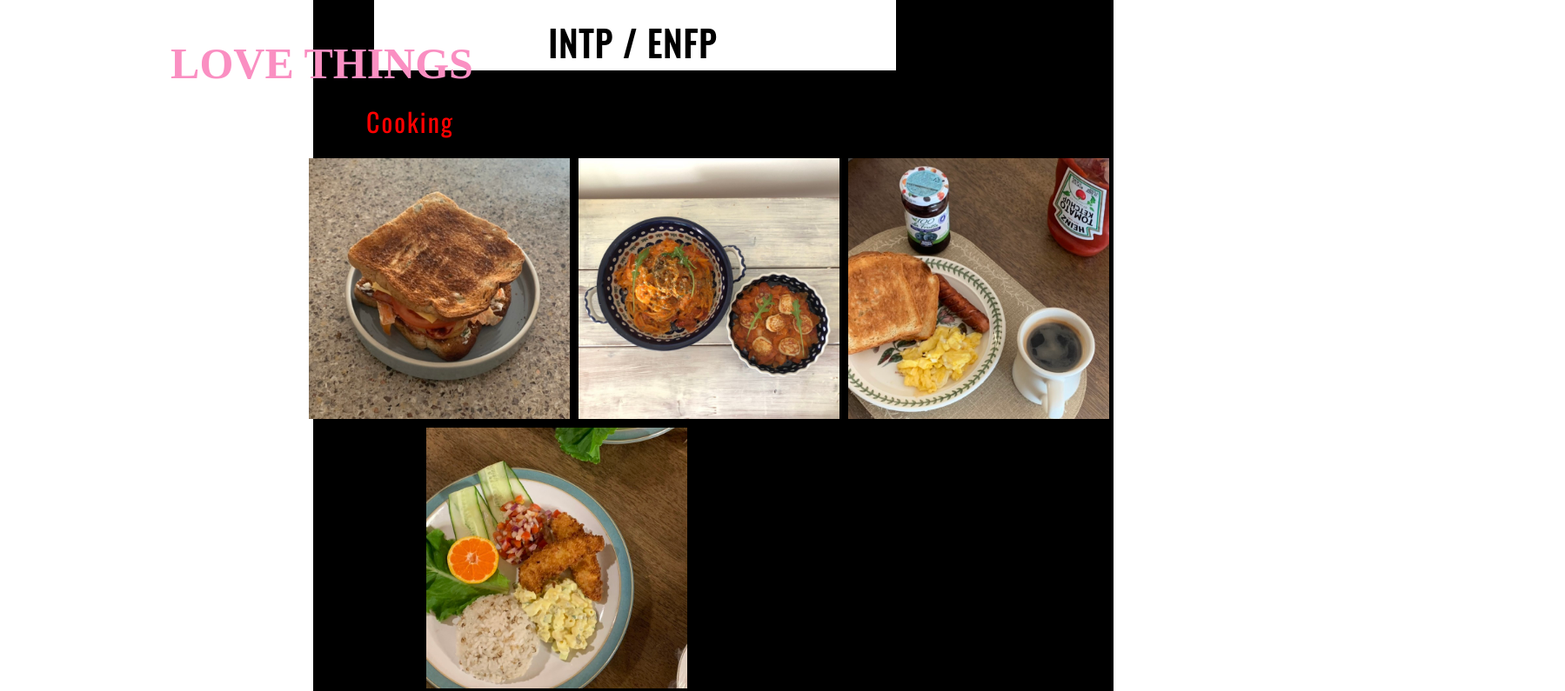
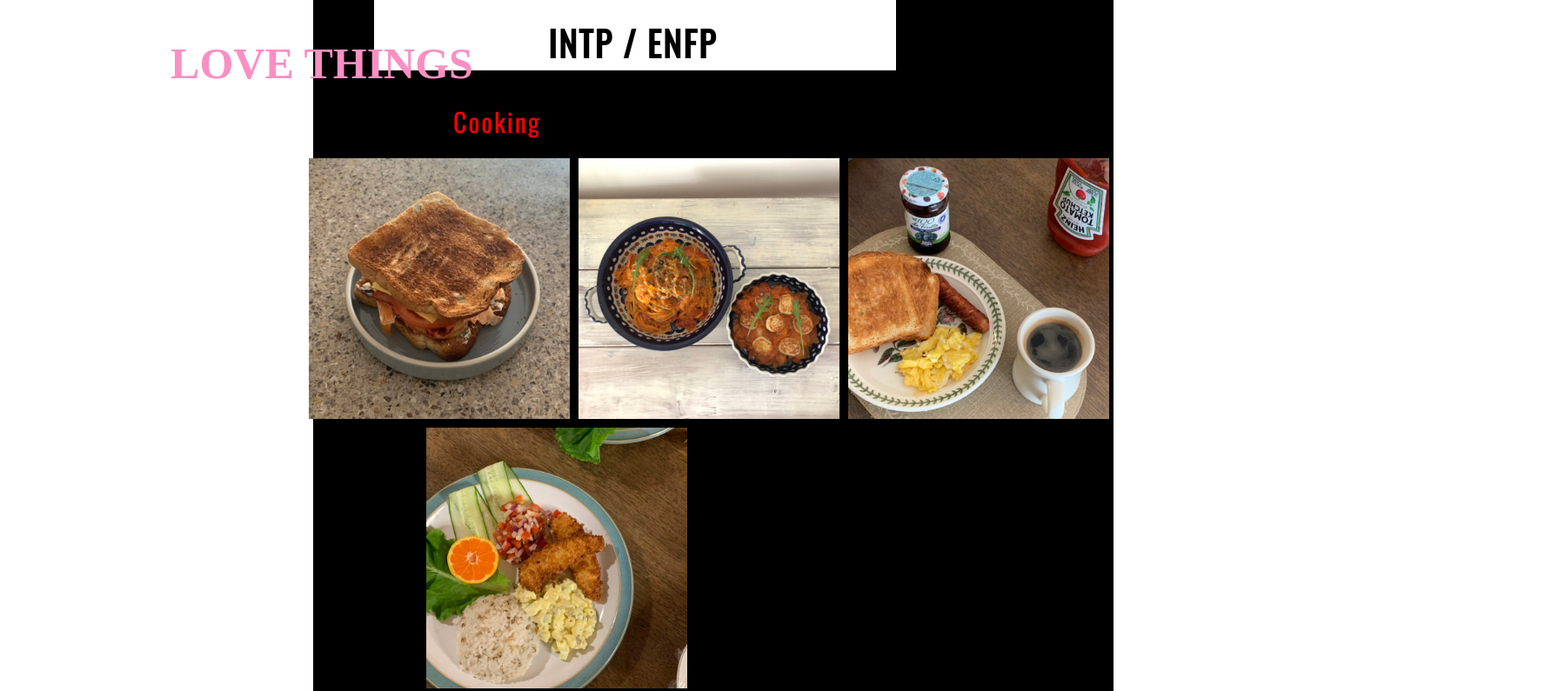
Before and after one commit to youjiniq/first-project-0216, a plain HTML site: page 240216/index.html in a window 1280 px wide. Shown: the part 1589-2384 px from the top of the page at 87% size, 1799 px wide, since content can reach past the window. Drawn offline with nearby package versions, Linux system fonts and the light colour scheme; a web font is replaced by a local one.

Commit message:
Update style.css

```diff
--- a/240216/style.css
+++ b/240216/style.css
@@ -132,7 +132,7 @@ header {
     .cooking {
         position: relative;
         top: -220px;
-        left: 420px;
+        left: 520px;
         color: red;
         font-size: 30px;
         font-weight: normal;
```
